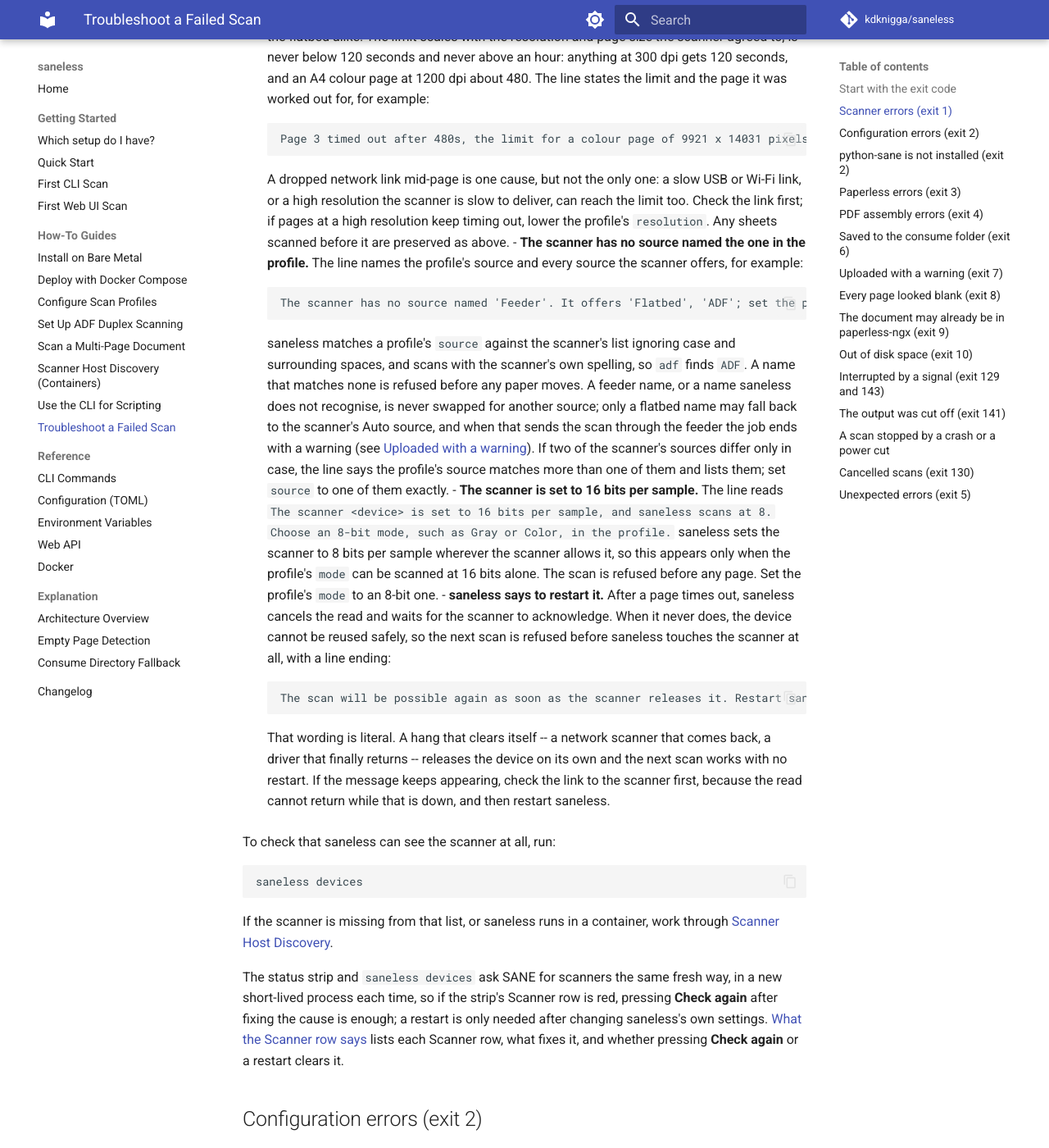
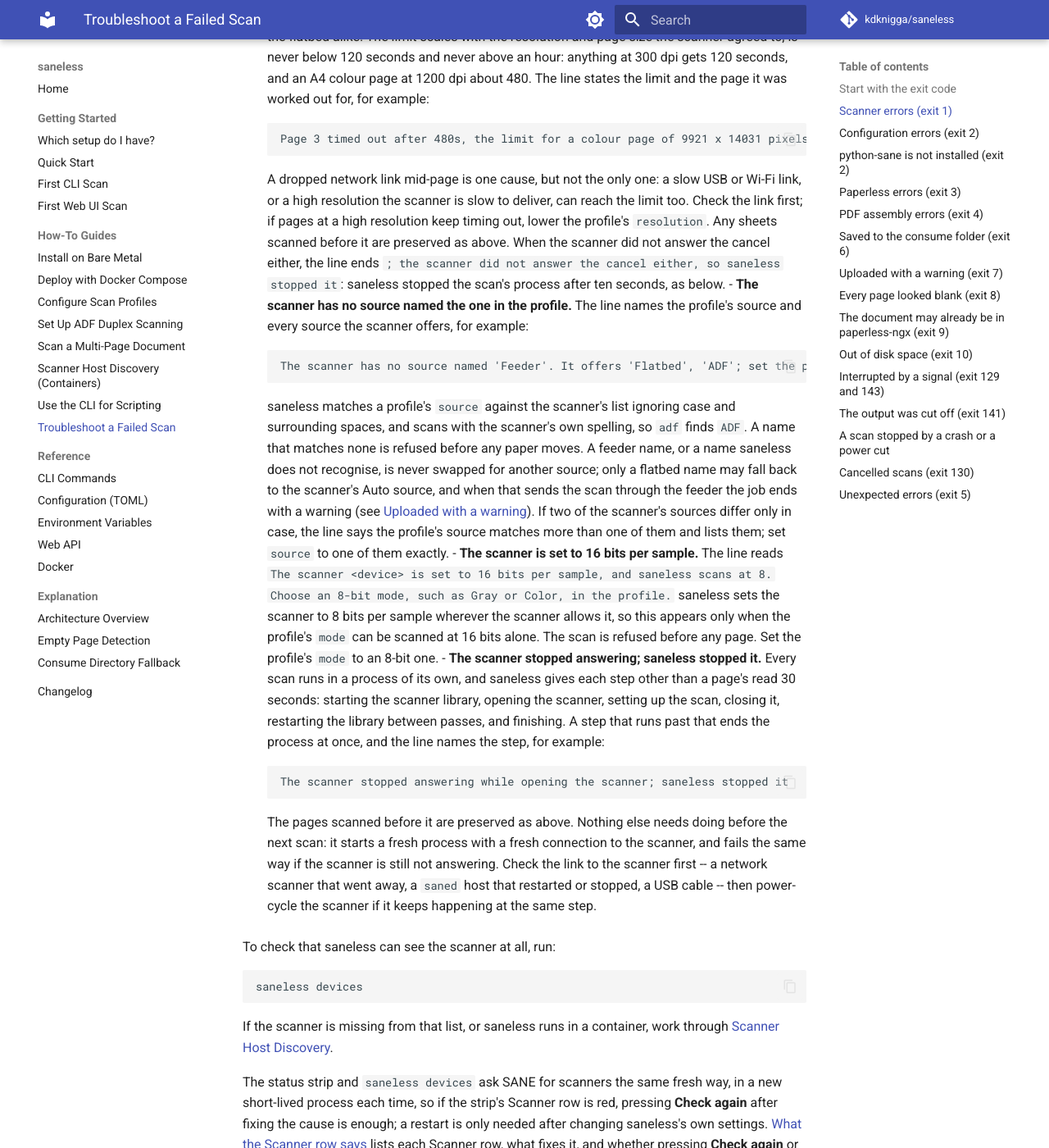
Before and after one commit to kdknigga/saneless, an MkDocs documentation site: the page built from docs/how-to/troubleshoot-a-failed-scan.md, in a window 1280 px wide and 1400 px high, scrolled down 2885 px. Shown: the whole window at 82% size. Built offline with MkDocs 1.6.1 and Material for MkDocs 9.7.7, drawn with Linux system fonts in a browser that asks for light colours; comment, search, counter and statistics services are not loaded.

Commit message:
docs(52-18): describe scanning in a child process
- architecture.md: the diagram shows the scan and listing children; the
  timeout rules describe parent-owned deadlines, cancel then kill, the
  ten-second grace plus reaping on every backend, and a fresh child for
  the next scan; shutdown waits for a live scan child
- troubleshoot how-to: the restart-saneless failure becomes "saneless
  stopped it"; the page-timeout line's new ending is described
- scanner-host and deploy how-tos, CONTRIBUTING's slow marker and the
  sigpipe and thread_unwinder docstrings no longer describe in-process
  scanning
- the architecture doc pins follow the new claims; ADR 0016 quotes a
  stage-overrun message the code can produce

Co-Authored-By: Claude Opus 5.5 (1M context) <noreply@anthropic.com>
Claude-Session: https://claude.ai/code/session_015tNbPXausUJz2YgDAfExKU

````diff
--- a/docs/how-to/troubleshoot-a-failed-scan.md
+++ b/docs/how-to/troubleshoot-a-failed-scan.md
@@ -111,7 +111,9 @@ What the common cases mean:
     A dropped network link mid-page is one cause, but not the only one: a slow USB or Wi-Fi link,
   or a high resolution the scanner is slow to deliver, can reach the limit too. Check the link
   first; if pages at a high resolution keep timing out, lower the profile's `resolution`. Any
-  sheets scanned before it are preserved as above.
+  sheets scanned before it are preserved as above. When the scanner did not answer the cancel
+  either, the line ends `; the scanner did not answer the cancel either, so saneless stopped it`:
+  saneless stopped the scan's process after ten seconds, as below.
 - **The scanner has no source named the one in the profile.** The line names the profile's
   source and every source the scanner offers, for example:
 
@@ -132,18 +134,21 @@ What the common cases mean:
   the profile.` saneless sets the scanner to 8 bits per sample wherever the scanner allows it,
   so this appears only when the profile's `mode` can be scanned at 16 bits alone. The scan is
   refused before any page. Set the profile's `mode` to an 8-bit one.
-- **saneless says to restart it.** After a page times out, saneless cancels the read and waits for
-  the scanner to acknowledge. When it never does, the device cannot be reused safely, so the next
-  scan is refused before saneless touches the scanner at all, with a line ending:
+- **The scanner stopped answering; saneless stopped it.** Every scan runs in a process of its
+  own, and saneless gives each step other than a page's read 30 seconds: starting the scanner
+  library, opening the scanner, setting up the scan, closing it, restarting the library between
+  passes, and finishing. A step that runs past that ends the process at once, and the line names
+  the step, for example:
 
     ```
-    The scan will be possible again as soon as the scanner releases it. Restart saneless if it does not.
+    The scanner stopped answering while opening the scanner; saneless stopped it
     ```
 
-    That wording is literal. A hang that clears itself -- a network scanner that comes back, a
-    driver that finally returns -- releases the device on its own and the next scan works with no
-    restart. If the message keeps appearing, check the link to the scanner first, because the read
-    cannot return while that is down, and then restart saneless.
+    The pages scanned before it are preserved as above. Nothing else needs doing before the next
+  scan: it starts a fresh process with a fresh connection to the scanner, and fails the same way
+  if the scanner is still not answering. Check the link to the scanner first -- a network scanner
+  that went away, a `saned` host that restarted or stopped, a USB cable -- then power-cycle the
+  scanner if it keeps happening at the same step.
 
 To check that saneless can see the scanner at all, run:
 
````
Also changed, not shown: CONTRIBUTING.md (+2 -2 lines), docs/explanation/architecture.md (+18 -13 lines), docs/explanation/decisions/0016-scan-sessions-in-a-child-process.md (+1 -1 lines), docs/how-to/deploy-docker-compose.md (+9 -7 lines), docs/how-to/scanner-host-discovery.md (+1 -1 lines), 3 other files.
